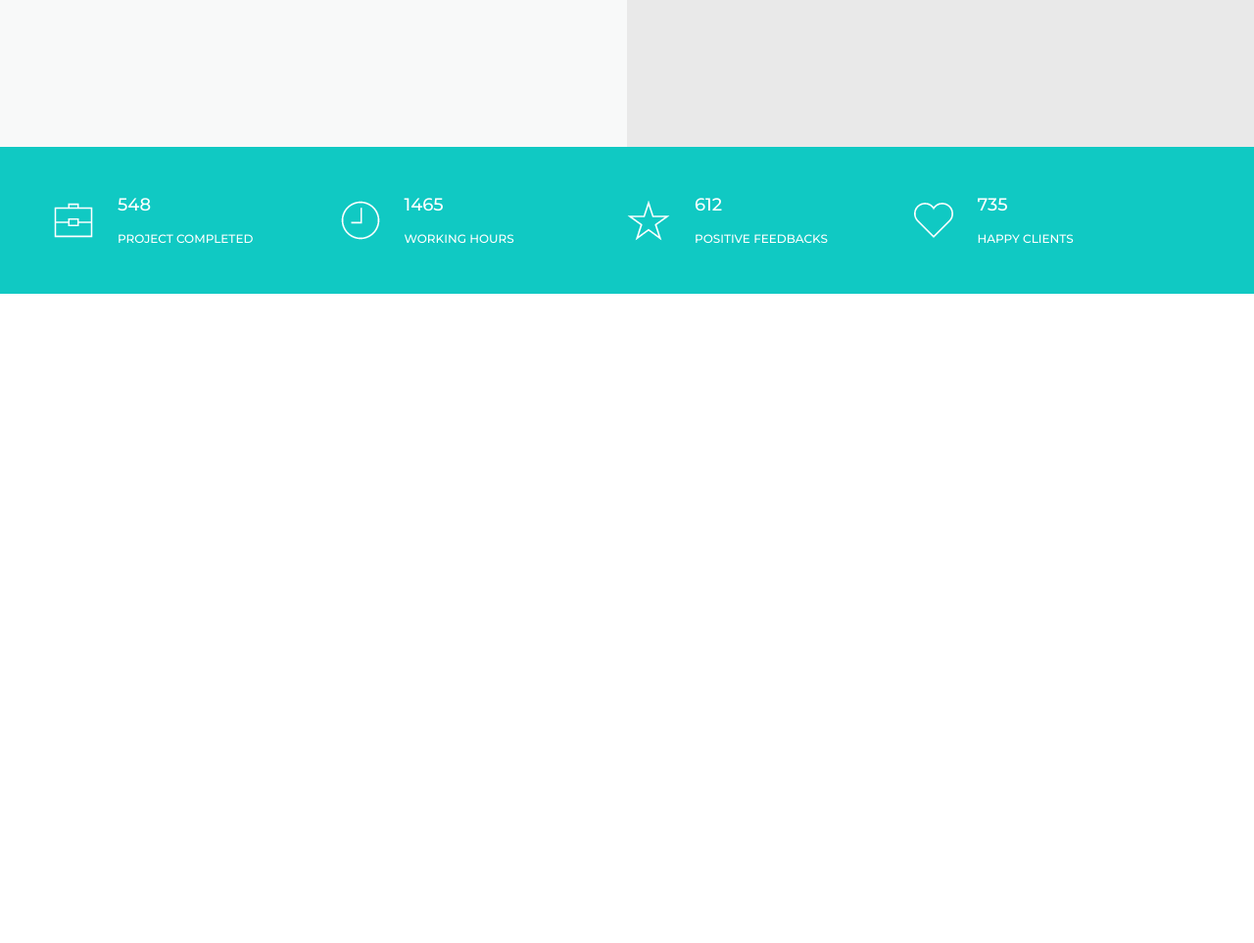
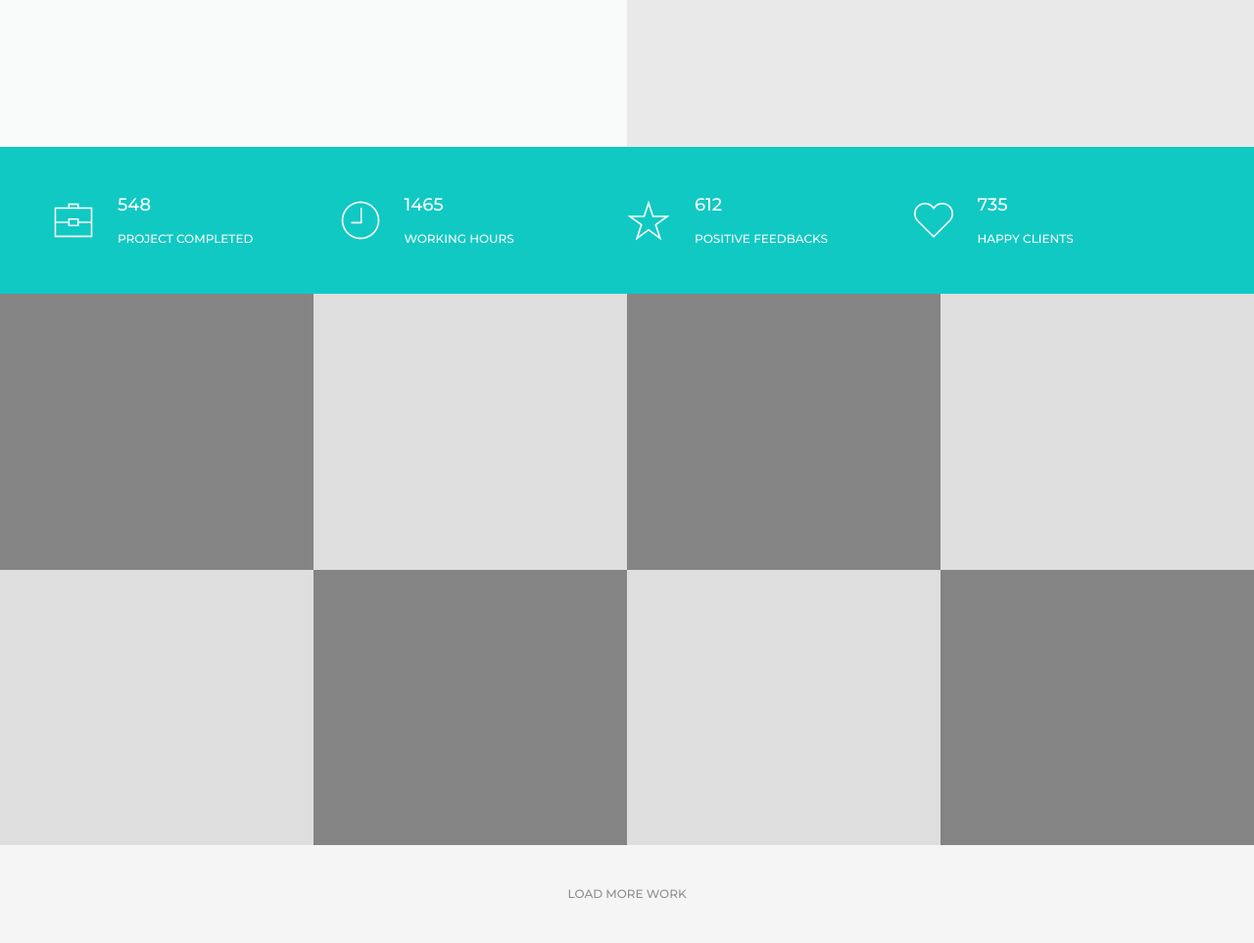
Before and after one commit to NeverSeventh/-, a website: page Piroll/src/index.html in a window 1280 px wide. Shown: the part 1495-2458 px from the top of the page at 98% size. Before the commit the page ends 1795 px from the top, so only its background shows below. Drawn offline with nearby package versions, Linux system fonts and the light colour scheme; files that its build step writes are made by us from their sources.

Commit message:
work done

```diff
--- a/Piroll/src/index.html
+++ b/Piroll/src/index.html
@@ -18,6 +18,7 @@
         @@include('./templates/_about.html')
         @@include('./templates/_skills.html')
         @@include('./templates/_stats.html')
+        @@include('./templates/_work.html')
     </main>
 </body>
 
--- a/Piroll/src/scss/blocks/work.scss
+++ b/Piroll/src/scss/blocks/work.scss
@@ -0,0 +1,32 @@
+.work {
+  &__flex {
+    display: flex;
+    flex-wrap: wrap;
+  }
+
+  &__item {
+  }
+
+  &__img {
+    flex: 25%;
+    max-width: 25%;
+    @media (max-width: 769px) {
+      flex: 50%;
+      max-width: 50%;
+    }
+    @media (max-width: 426px) {
+      flex: 100%;
+      max-width: 100%;
+    }
+  }
+
+  &__btn {
+    width: 100%;
+    text-transform: uppercase;
+    color: #8e8e8e;
+    height: 100px;
+    border: none;
+    font-size: 12px;
+    background-color: #f5f5f5;
+  }
+}
--- a/Piroll/src/scss/style.scss
+++ b/Piroll/src/scss/style.scss
@@ -3,3 +3,4 @@
 @import "./blocks/section.scss";
 @import "./blocks//skills.scss";
 @import "./blocks//stats.scss";
+@import "./blocks//work.scss";
--- a/Piroll/src/templates/_work.html
+++ b/Piroll/src/templates/_work.html
@@ -0,0 +1,25 @@
+<div class="work">
+    <div class="work__flex">
+
+            <img src="./img/work/placeholder-1.jpg" alt="" class="work__img">
+
+            <img src="./img/work/placeholder-2.jpg" alt="" class="work__img">
+
+            <img src="./img/work/placeholder-1.jpg" alt="" class="work__img">
+
+            <img src="./img/work/placeholder-2.jpg" alt="" class="work__img">
+
+    </div>
+    <div class="work__flex">
+
+        <img src="./img/work/placeholder-2.jpg" alt="" class="work__img">
+
+        <img src="./img/work/placeholder-1.jpg" alt="" class="work__img">
+
+        <img src="./img/work/placeholder-2.jpg" alt="" class="work__img">
+
+        <img src="./img/work/placeholder-1.jpg" alt="" class="work__img">
+
+</div>
+<button class="work__btn">load more work</button>
+</div>
```
Also changed, not shown: Piroll/Piroll/index.html (+25 -0 lines), Piroll/Piroll/css/style.css, Piroll/Piroll/css/style.min.css, Piroll/Piroll/img/work/placeholder-1.jpg (added), Piroll/Piroll/img/work/placeholder-2.jpg (added), Piroll/src/img/work/placeholder-1.jpg (added), Piroll/src/img/work/placeholder-2.jpg (added).
